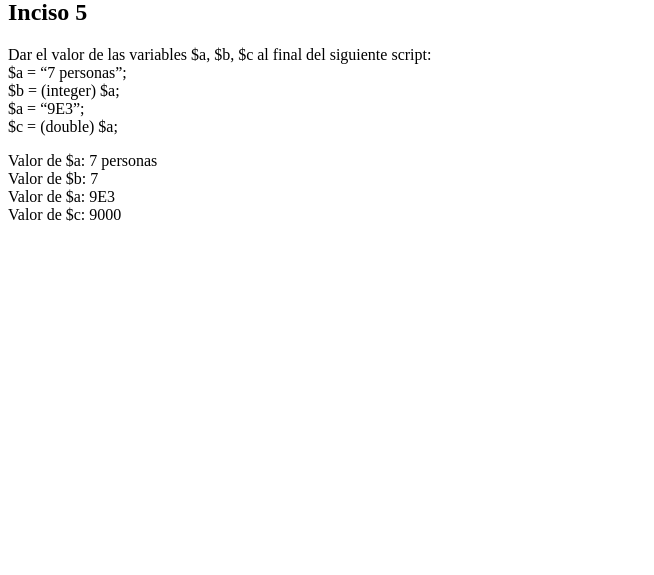
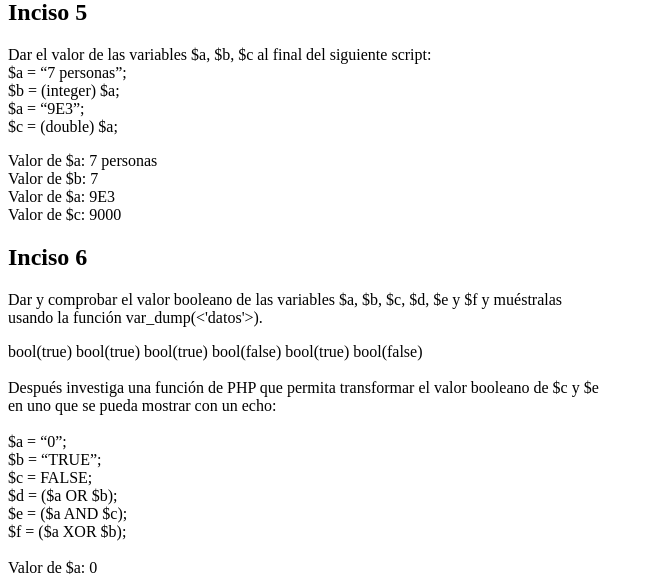
Before and after one commit to VicZS/tecweb, a PHP site: page / in a window 1280 px wide. Shown: the part 1238-1813 px from the top of the page, without its empty margins (0-654 px from the left). Before the commit the page ends 1459 px from the top, so only its background shows below. Run offline with PHP 8.4, Linux system fonts and the light colour scheme.

Commit message:
Inciso 6

```diff
--- a/practicas/p03/index.php
+++ b/practicas/p03/index.php
@@ -136,13 +136,51 @@
     echo 'Valor de $a: '.$a.'<br>';
     $c = (double) $a;
     echo 'Valor de $c: '.$c.'<br>';
-
-
-
     ?>
 
+    <h2>Inciso 6</h2>
+    <p>
+    Dar y comprobar el valor booleano de las variables $a, $b, $c, $d, $e y $f y muéstralas <br>
+    usando la función var_dump(<'datos'>). <br>
+    </p>
 
+    <?php
+    $a = TRUE;
+    $b = FALSE;
+    $c = TRUE;
+    $d = FALSE;
+    $e = TRUE;
+    $f = FALSE;
 
+    var_dump($a, $b, $c, $d, $e, $f);
+
+    echo '<br><br>Después investiga una función de PHP que permita transformar el valor booleano de $c y $e <br>
+    en uno que se pueda mostrar con un echo: <br> <br>
+    $a = “0”; <br>
+    $b = “TRUE”; <br>
+    $c = FALSE; <br>
+    $d = ($a OR $b); <br>
+    $e = ($a AND $c); <br>
+    $f = ($a XOR $b); <br> <br>';
+
+    unset($a, $b, $c, $d, $e, $f);
+
+    $a = "0";
+    $b = "TRUE";
+    $c = FALSE;
+    $d = ($a OR $b);
+    $e = ($a AND $c);
+    $f = ($a XOR $b);
+
+    echo 'Valor de $a: '.$a.'<br>';
+    echo 'Valor de $b: '.$b.'<br>';
+    settype($c, "integer");
+    echo ' Valor de $c: '.$c.'<br>';
+    echo 'Valor de $d: '.$d;
+    settype($e, "integer");
+    echo '<br> Valor de $e: '.$e.'<br>';
+    echo 'Valor de $f: '.$f.'<br>';
+    ?>
 
 
 
```
